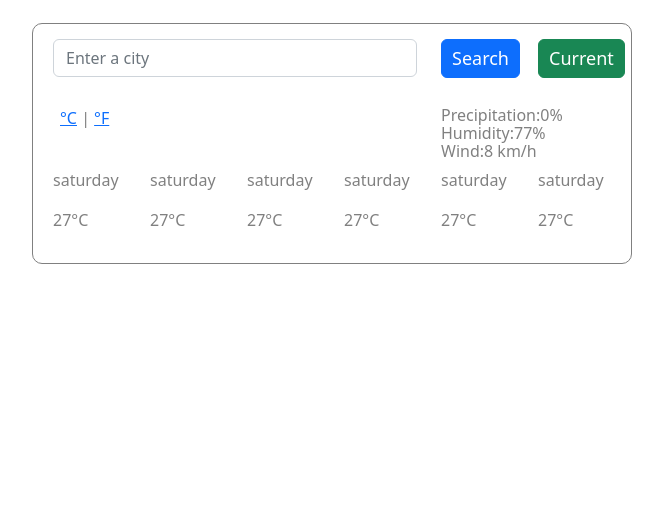
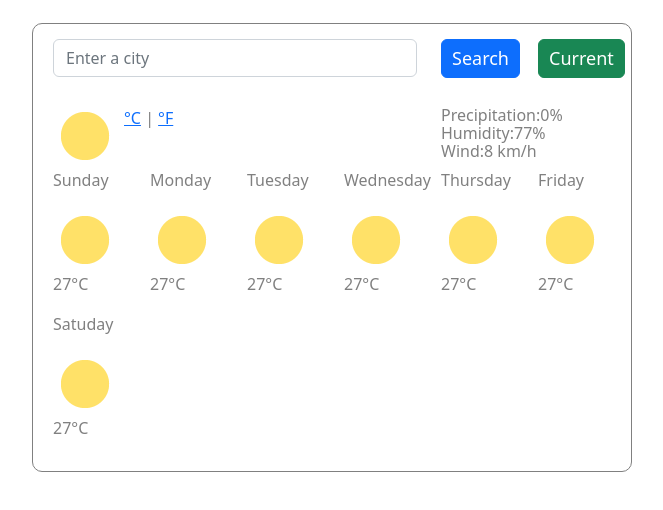
Before and after one commit to Mashawabupr/SheCodes_Responsive, a plain HTML site: page weather/index.html in a window 1280 px wide. Shown: the whole page, without its empty margins (308-971 px from the left). Drawn offline with nearby package versions, Linux system fonts and the light colour scheme; no server answers.

Commit message:
injected some HTML into JS

```diff
--- a/weather/index.html
+++ b/weather/index.html
@@ -17,7 +17,7 @@
                     <input id="searchingCity" autocomplete="off" type="search" class="form-control" placeholder="Enter a city">
                 </div>
                 <div class="col-2">
-                    <input  type="submit" id= "submitInput" class="btn btn-primary" value="Search"></input>
+                    <input  type="submit" id="submitInput" class="btn btn-primary" value="Search"></input>
                 </div>
                 <div class="col-2">
                     <button  id="getCurentPosition" class="btn btn-success" >Current</button>
@@ -35,7 +35,7 @@
         </div>
        <div class="row getInCenter">
             <div class="col-8" style="display:flex;align-items:center; ">
-                    <div id="img"></div>
+                    <div ><img src="sunny.png" id="img" ></div>
                     <p class="gradus" id="gradus"></p>
                 <div class="fc">
                         <a href="#" id="cels">°C</a>
@@ -50,33 +50,10 @@
                 <p>Wind:8 km/h</p>
             </div>
        </div>
-       <div class="row">
-           <div class="col-2">
-                <p>saturday</p>
-                <p>27°C</p>
-           </div>
-           <div class="col-2">
-                <p>saturday</p>
-                <p>27°C</p>
-           </div>
-           <div class="col-2">
-                <p>saturday</p>
-                <p>27°C</p>
-           </div>
-           <div class="col-2">
-                <p>saturday</p>
-                <p>27°C</p>
-           </div>
-           <div class="col-2">
-                <p>saturday</p>
-                <p>27°C</p>
-           </div>
-           <div class="col-2">
-                <p>saturday</p>
-                <p>27°C</p>
-           </div>
+       <div class="forecast" id="forecast">
 
-       </div>
+        </div>
+
     </div>
 
     <script src="js.js"></script>
--- a/weather/js.js
+++ b/weather/js.js
@@ -8,9 +8,37 @@ function showWhatCity(input) {
   axios.get(apiURL).then(showApi);
 }
 showWhatCity("Paris");
+
+function displayForecast() {
+  let days = [
+    "Sunday",
+    "Monday",
+    "Tuesday",
+    "Wednesday",
+    "Thursday",
+    "Friday",
+    "Satuday",
+  ];
+  let forecastHTML = `<div class="row">`;
+
+  days.forEach(function (day) {
+    forecastHTML += `
+                   <div class="col-2">
+                      <p>${day}</p>
+                      <img src="sunny.png">
+                      <p>27°C</p>
+                   </div>
+
+       `;
+  });
+  forecastHTML += `</div>`;
+  document.querySelector("#forecast").innerHTML = forecastHTML;
+}
+displayForecast();
+
 function showApi(response) {
   //CITY
-  console.log(response.data.location.localtime.split(" ")[1]);
+
   function cuurentDate() {
     let nowDate = new Date();
     let days = [
@@ -28,9 +56,10 @@ function showApi(response) {
     return `${days[day]} ${time}`;
   }
   document.querySelector("#currentDate").innerHTML = cuurentDate();
+
   document
     .querySelector("#img")
-    .setAttribute("href", response.data.current.condition.icon);
+    .setAttribute("src", response.data.current.condition.icon);
   document.querySelector("#gradus").innerHTML = Math.round(
     response.data.current.temp_c
   );
@@ -62,18 +91,16 @@ function showCity(event) {
 document.querySelector("#submitInput").addEventListener("click", showCity);
 
 //current weather
-
-function showMyPosition() {
-  navigator.geolocation.getCurrentPosition(position);
-  function position(position) {
+function balo(event) {
+  event.preventDefault();
+  navigator.geolocation.getCurrentPosition(showposition);
+  function showposition(position) {
     let lon = position.coords.longitude;
     let lat = position.coords.latitude;
     let apiKey = "0a438755c0214c93834115811221606";
     let apiURL = `http://api.weatherapi.com/v1/current.json?key=${apiKey}&q=${lat},${lon}`;
-
     axios.get(apiURL).then(showApi);
   }
 }
-document
-  .querySelector("#getCurentPosition")
-  .addEventListener("click", showMyPosition);
+
+document.querySelector("#getCurentPosition").addEventListener("click", balo);
```
